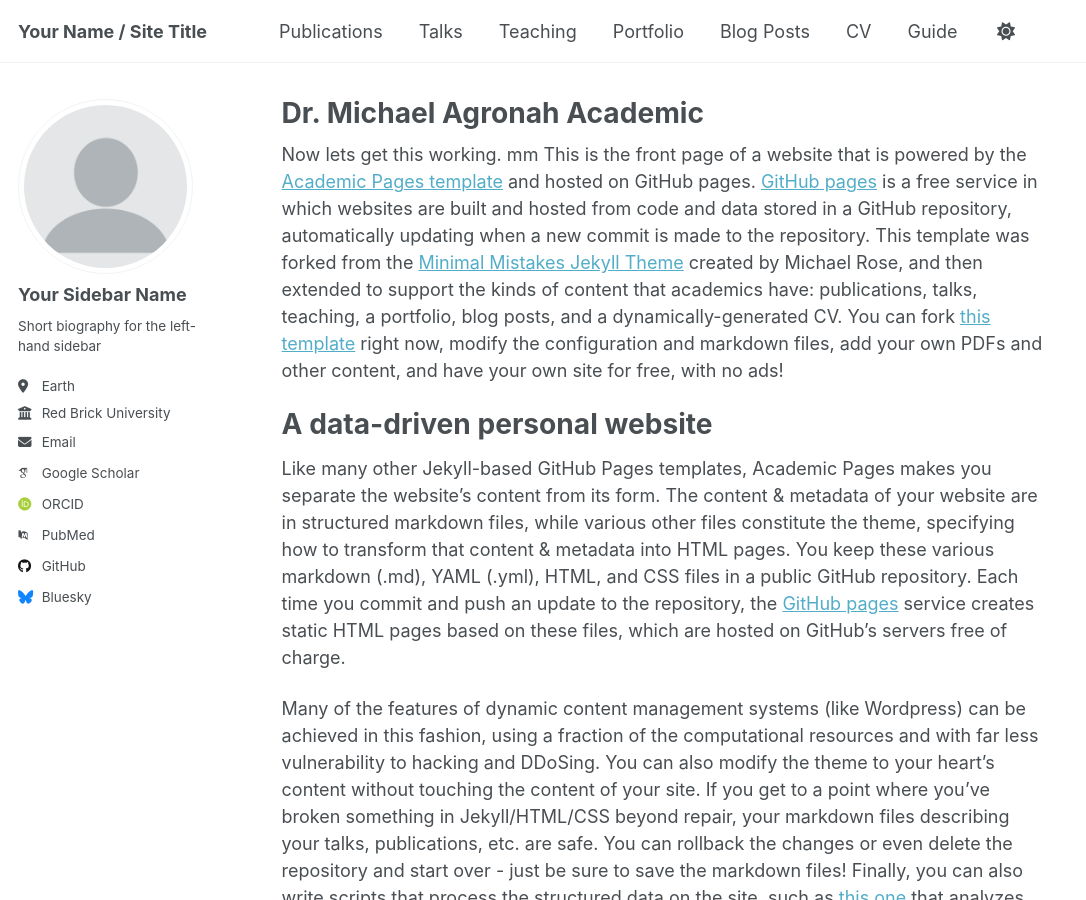
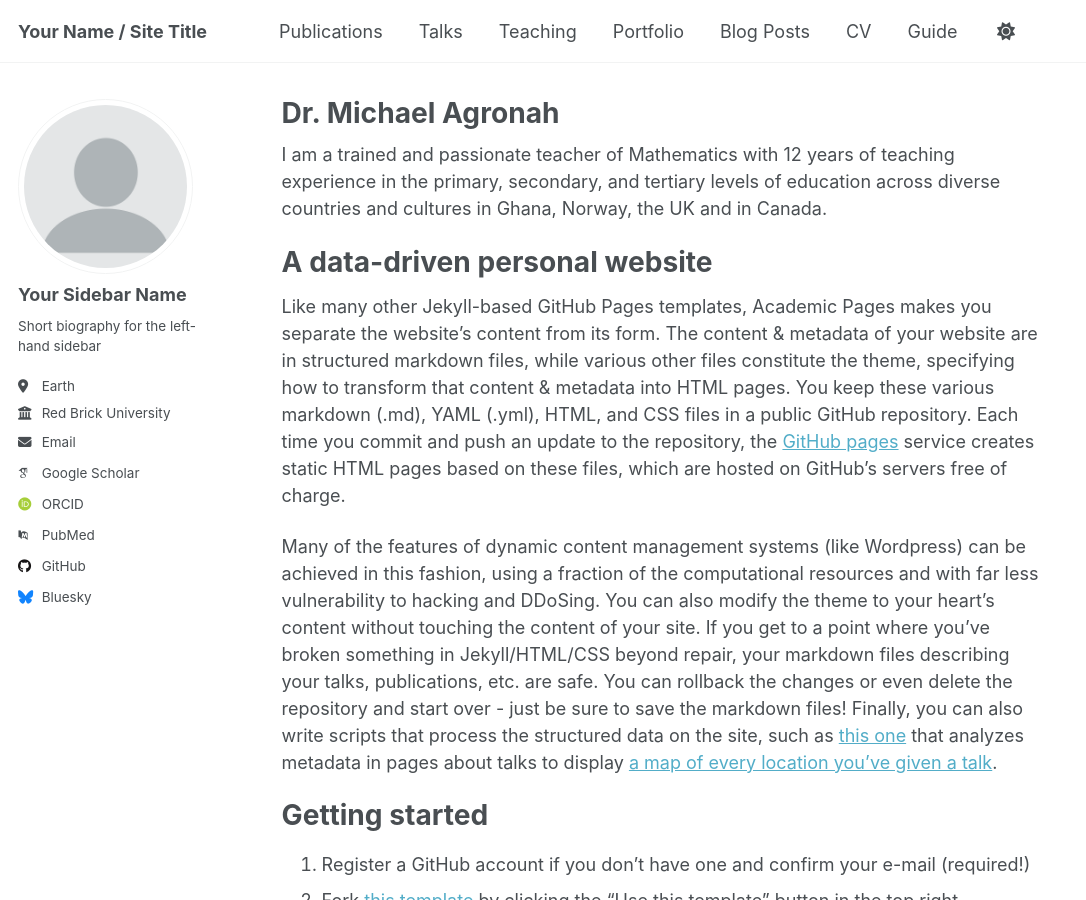
Before and after one commit to magronah/magronah.github.io, a Jekyll site: the page built from _pages/about.md, in a window 1280 px wide and 900 px high. Shown: the whole window, without its empty margins (0-1086 px from the left). Built offline with Jekyll 4.4.1, drawn with Linux system fonts in a browser that asks for light colours; some web fonts are replaced.

Commit message:
cv about

```diff
--- a/_pages/about.md
+++ b/_pages/about.md
@@ -1,14 +1,13 @@
 ---
 permalink: /
-title: "Dr. Michael Agronah Academic"
+title: "Dr. Michael Agronah"
 author_profile: true
 redirect_from:
   - /about/
   - /about.html
 ---
 
-Now lets get this working. mm
-This is the front page of a website that is powered by the [Academic Pages template](https://github.com/academicpages/academicpages.github.io) and hosted on GitHub pages. [GitHub pages](https://pages.github.com) is a free service in which websites are built and hosted from code and data stored in a GitHub repository, automatically updating when a new commit is made to the repository. This template was forked from the [Minimal Mistakes Jekyll Theme](https://mmistakes.github.io/minimal-mistakes/) created by Michael Rose, and then extended to support the kinds of content that academics have: publications, talks, teaching, a portfolio, blog posts, and a dynamically-generated CV. You can fork [this template](https://github.com/academicpages/academicpages.github.io) right now, modify the configuration and markdown files, add your own PDFs and other content, and have your own site for free, with no ads!
+I am a trained and passionate teacher of Mathematics with 12 years of teaching experience in the primary, secondary, and tertiary levels of education across diverse countries and cultures in Ghana, Norway, the UK and in Canada.
 
 A data-driven personal website
 ======
```
Also changed, not shown: _pages/cv.md (+1 -1 lines).
